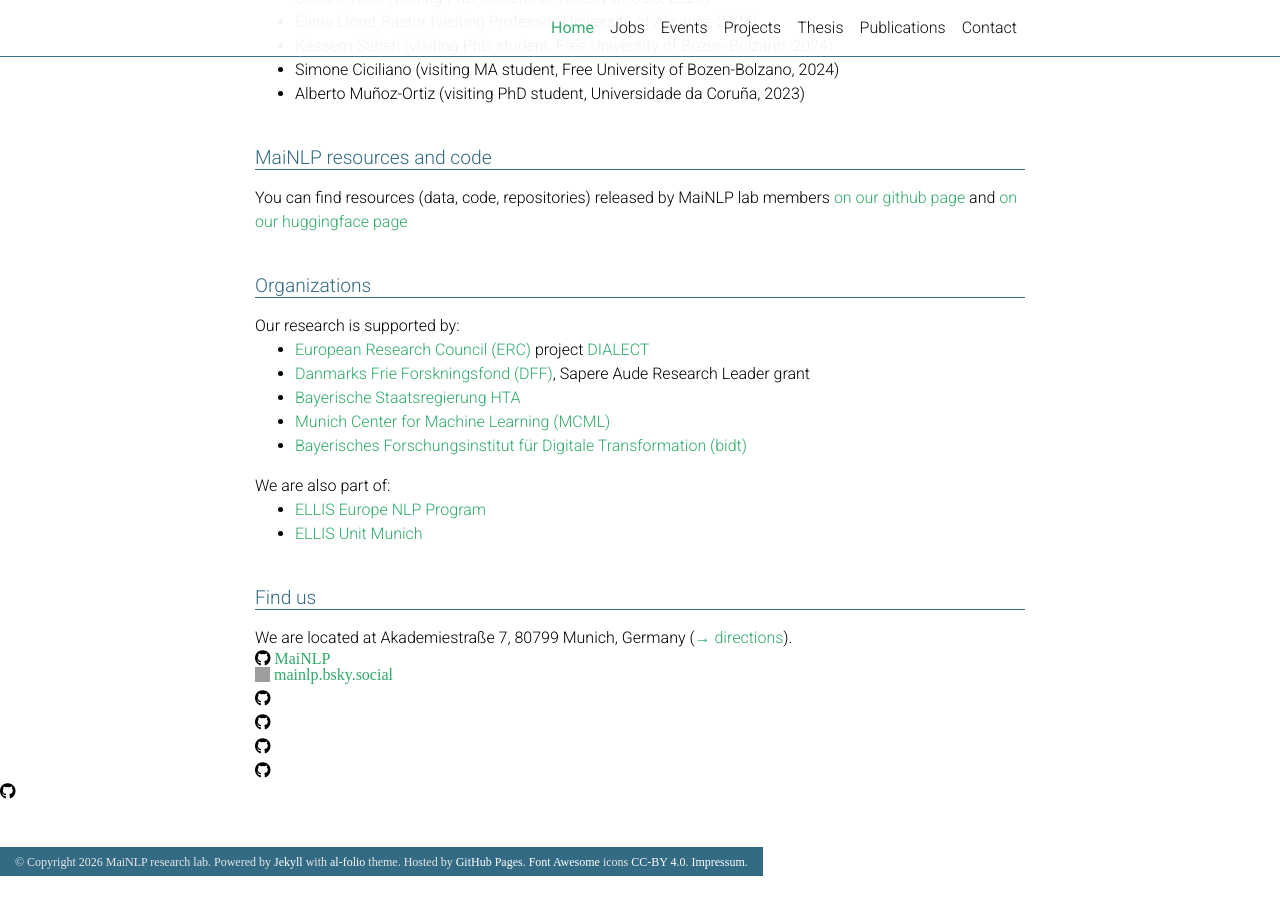
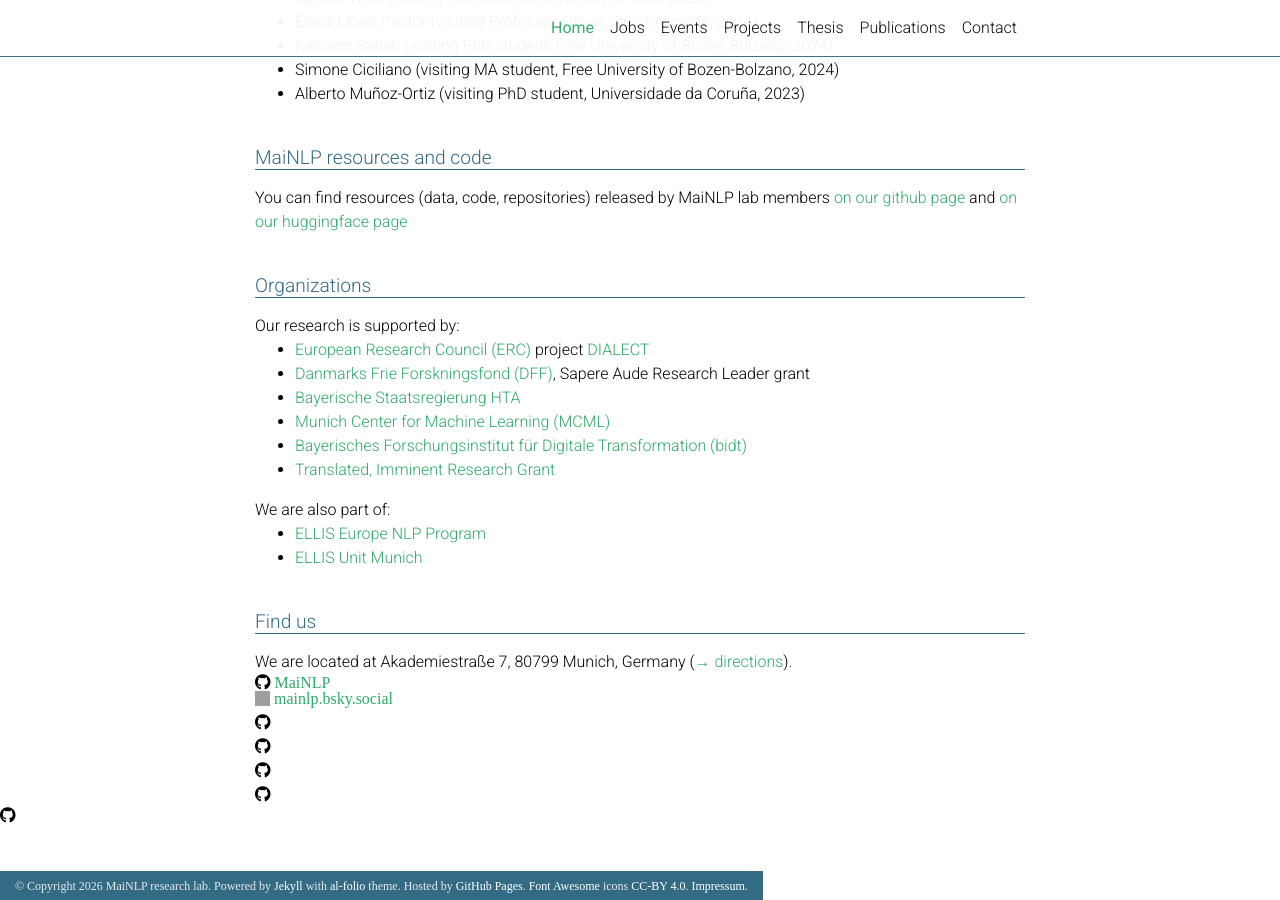
Before and after one commit to mainlp/mainlp.github.io, a Jekyll site: the page built from _pages/about.md, in a window 1280 px wide and 900 px high, scrolled down 5812 px. Built offline with Jekyll 4.4.1, drawn with Linux system fonts in a browser that asks for light colours; full-size pictures stand in for the smaller copies a plugin makes; comment, search, counter and statistics services are not loaded; a style sheet for code colours, icons or effects is not loaded; before the commit the page ends 6688 px from its top, so only the background shows below that; grey boxes are pictures that could not be loaded.

Commit message:
Update about.md, add translated

```diff
--- a/_pages/about.md
+++ b/_pages/about.md
@@ -351,6 +351,8 @@ To <a href="/events-archive/">earlier events</a> at MaiNLP.
     <li><a href="https://www.bayern.de/politik/hightech-agenda/">Bayerische Staatsregierung HTA</a></li>
     <li><a href="https://mcml.ai/">Munich Center for Machine Learning (MCML)</a></li>
     <li><a href="https://www.bidt.digital/">Bayerisches Forschungsinstitut für Digitale Transformation (bidt)</a></li>
+    <li><a href="https://imminent.translated.com/">Translated, Imminent Research Grant</a></li>
+
   </ul>
 
 We are also part of:
```
